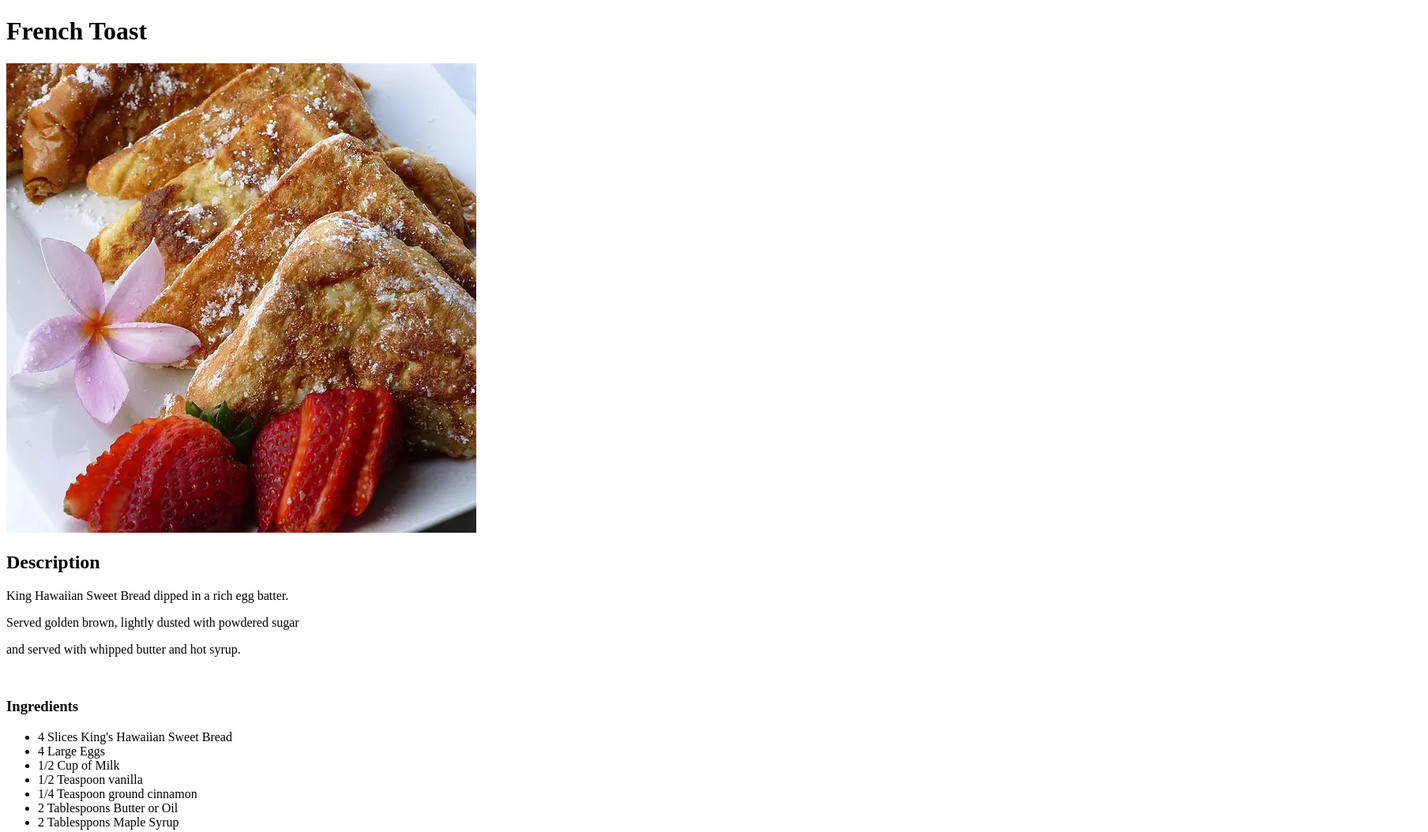
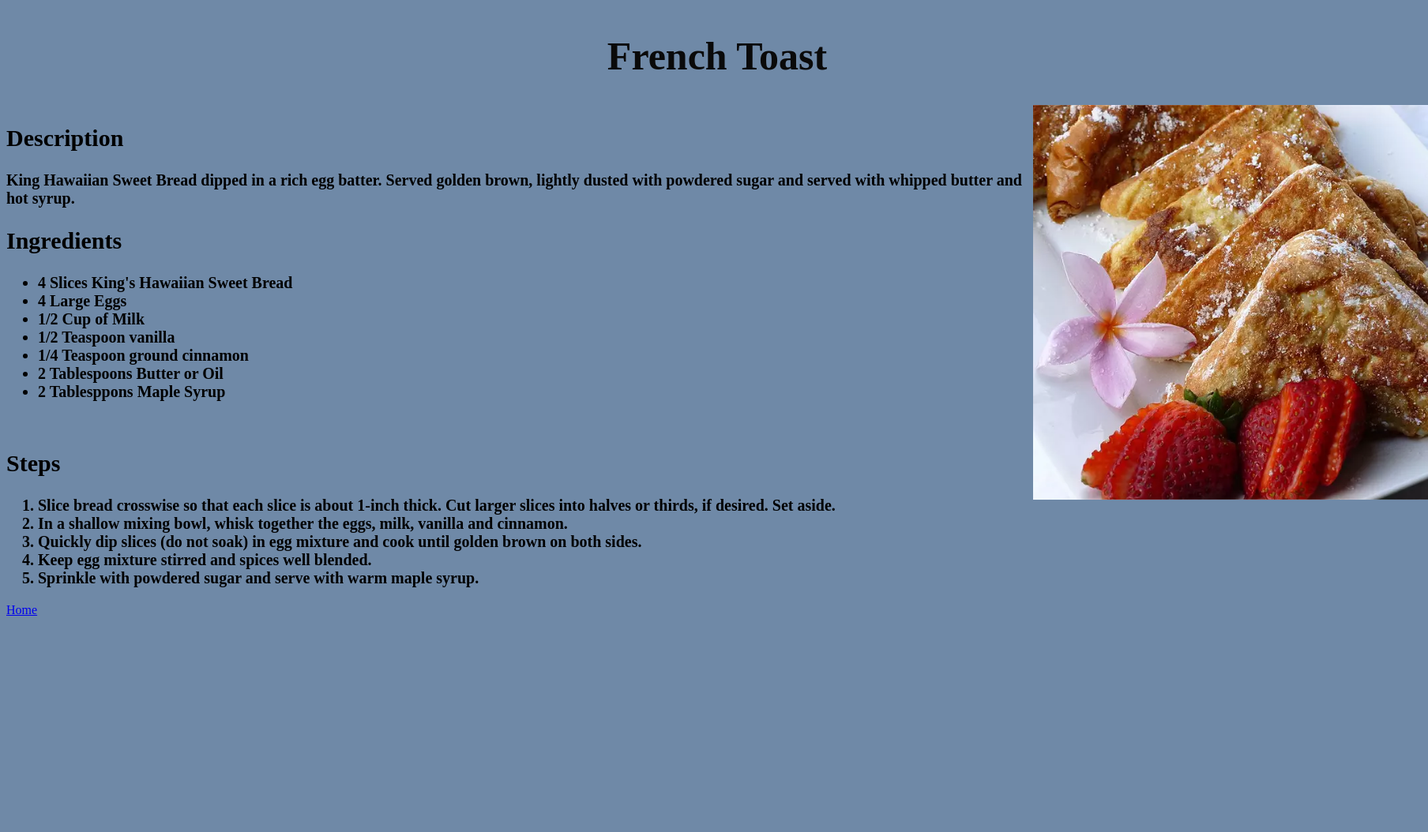
Before and after one commit to Brandon-Freiberg/odin-recipes, a plain HTML site: page recipes/french-toast.html in a window 1280 px wide. Shown: the top 1054 px of the page at 79% size, 1808 px wide, since content can reach past the window. After the commit the page ends 800 px from the top, so only its background shows below. Drawn offline with Linux system fonts and the light colour scheme.

Commit message:
Recipes HTML changes to add CSS

```diff
--- a/recipes/french-toast.html
+++ b/recipes/french-toast.html
@@ -1,22 +1,27 @@
 <!DOCTYPE html>
 <html lang="en">
+<div id="container">
+    <div id="header">
         <head>
         <meta charset="UTF-8">
         <meta http-equiv="X-UA-Compatible" content="IE=edge">
         <meta name="viewport" content="width=device-width, initial-scale=1.0">
+        <link rel="stylesheet" href="style.css">
         <title>French Toast Recipe - Odin Recipes</title>
+        <h1 id="title">French Toast</h1>
         </head>
-<body>
-    <h1>French Toast</h1>
-    <img src="../img/frenchtoast.webp" alt="French Toast">
-    <br>
-    <H2>Description</H2>
-    <p>King Hawaiian Sweet Bread dipped in a rich egg batter.</p>
-    <p>Served golden brown, lightly dusted with powdered sugar</p>
-    <p>and served with whipped butter and hot syrup.</p>
-    <br>
-    <h3>Ingredients</h3>
-    <ul>
+    </div>
+    <div id="body">
+        <body id="body">
+
+        <img id="image" src="../img/frenchtoast.webp" alt="French Toast">
+        <H2 id="description">Description</H2>
+        <p id="list">King Hawaiian Sweet Bread dipped in a rich egg batter.
+        Served golden brown, lightly dusted with powdered sugar
+        and served with whipped butter and hot syrup.</p>
+
+        <h2 id="description">Ingredients</h2>
+        <ul id="list">
             <li>4 Slices King's Hawaiian Sweet Bread</li>
             <li>4 Large Eggs</li>
             <li>1/2 Cup of Milk</li>
@@ -26,14 +31,19 @@
             <li>2 Tablesppons Maple Syrup</li>
         </ul>
         <br>
-    <h3>Steps</h3>
-    <ol>
+        <h2 id="description">Steps</h3>
+        <ol id="list">
             <li>Slice bread crosswise so that each slice is about 1-inch thick. Cut larger slices into halves or thirds, if desired. Set aside.</li>
             <li>In a shallow mixing bowl, whisk together the eggs, milk, vanilla and cinnamon.</li>
             <li>Quickly dip slices (do not soak) in egg mixture and cook until golden brown on both sides.</li>
             <li>Keep egg mixture stirred and spices well blended.</li>
             <li>Sprinkle with powdered sugar and serve with warm maple syrup.</li>
         </ol>
+    </div>
+    <div class="footer">
         <a href="../index.html">Home</a>
+    </div>
+
         </body>
+    </div>
 </html>
--- /dev/null
+++ b/recipes/style.css
@@ -0,0 +1,51 @@
+#container {
+    background-color: rgb(111, 137, 167) ;
+}
+
+#title {
+    font-size: 50px; ;
+    color:rgb(10, 10, 10);
+    background-color: rgb(111, 137, 167);
+    text-align: center;
+}
+
+#body {
+
+    background-color: rgb(111, 137, 167);
+    align-content: center;
+    width: 1800px;
+}
+
+#image {
+
+    height: auto;
+    Width: 500px;
+    background-color: rgb(111, 137, 167);
+    float: right;
+
+}
+
+#description {
+
+    color:rgb(0, 0, 0);
+    font-weight: 700;
+    font-size: 30px;
+
+}
+
+#p-description {
+    float: left;
+    color:aliceblue;
+    font-weight: 700;
+    font-size: 20px;
+
+}
+
+#list {
+
+    color:rgb(0, 0, 0);
+    font-weight: 700;
+    font-size: 20px;
+
+
+}
--- /dev/null
+++ b/style.css
@@ -0,0 +1,28 @@
+#title {
+    font-size: 50px; ;
+    color:rgb(215, 215, 223);
+    background-color: rgb(14, 82, 34);
+    text-align: center;
+}
+
+.body {
+    padding: 25px 25px 25px 25px;
+    background-color: rgb(20, 22, 131);
+    align-content: center;
+}
+
+#odin{
+
+    background-color: rgb(44, 11, 11);
+    padding: 10px 50px 10px 350px;
+}
+
+.recipes {
+    float: left;
+    color:aliceblue;
+    font-weight: 700;
+    font-size: 20px;
+    padding: 10px 50px 10px 50px;
+
+
+}
```
Also changed, not shown: index.html (+6 -3 lines), recipes/cinnamon-rolls.html (+15 -9 lines), recipes/waffles.html (+17 -11 lines). Lines whose indentation alone changed are shown as unchanged.
